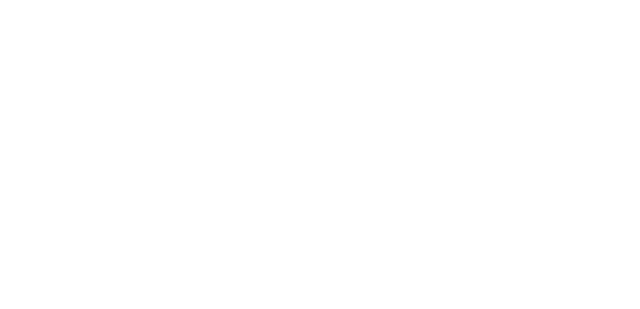
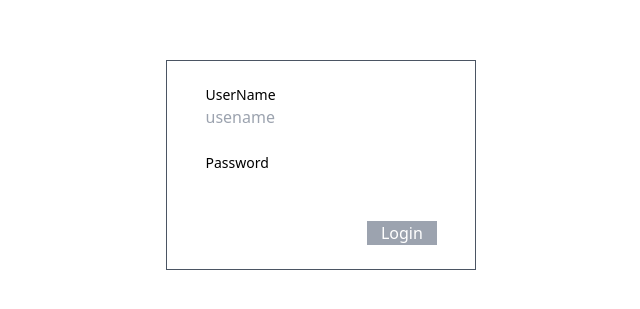
Before and after one commit to TharakaJayz/photographer-front, a React (Create React App) app: page /admin in a window 1280 px wide. Before the commit this address had no page. Shown: the part 235-544 px from the top of the page, without its empty margins (319-959 px from the left). Built offline with nearby package versions, Linux system fonts and the light colour scheme.

Commit message:
add login form

```diff
--- a/src/App.tsx
+++ b/src/App.tsx
@@ -9,6 +9,7 @@
 import Layout from './layout/Layout';
 import PortfolioSingle from './pages/PortfolioSingle';
 import Quote from './pages/Quote';
+import Login from './pages/admin/Login';
 interface Props {
 
 }
@@ -22,6 +23,17 @@
             <Home />
           </Layout>
         } />
+
+        {/* Admin routes*/}
+
+
+        <Route path='/admin' element={
+
+            <Login />
+
+        } />
+
+        {/* Admin routes*/}
         <Route path='/contact' element={<Layout>
           <ContactUs />
         </Layout>} />
--- /dev/null
+++ b/src/pages/admin/Login.tsx
@@ -0,0 +1,32 @@
+import React from 'react'
+
+interface Props {
+
+}
+
+const Login = (props: Props) => {
+    return (
+        <div className='w-full h-vh100 flex items-center justify-center '>
+
+            <form className='px-vw3 py-vh3 flex flex-col items-center justify-center gap-vh3 border border-gray-600'>
+                <section className='flex flex-col'>
+                    <label htmlFor="" className='text-sm'>UserName</label>
+                    <input type='text' placeholder='usename'  />
+                </section>
+                <section className='flex flex-col'>
+                    <label htmlFor="" className='text-sm'>Password</label>
+                    <input type='password'  />
+                </section>
+
+                <section className='w-full flex justify-end items-center'>
+
+                <button className='w-p30 bg-gray-400 text-white' >Login</button>
+                </section>
+
+            </form>
+
+        </div>
+    )
+}
+
+export default Login
```
